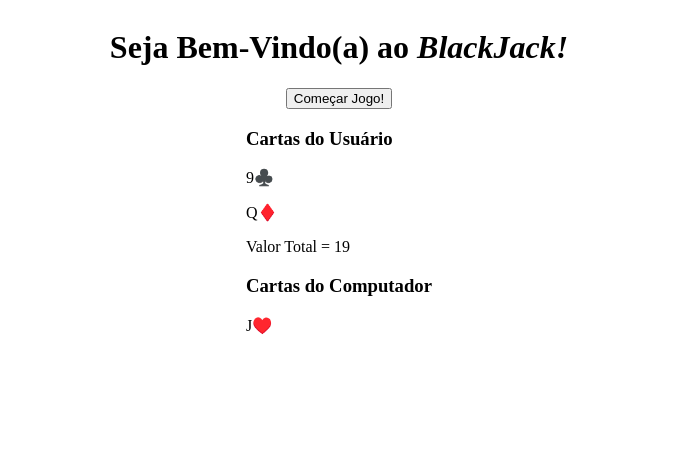
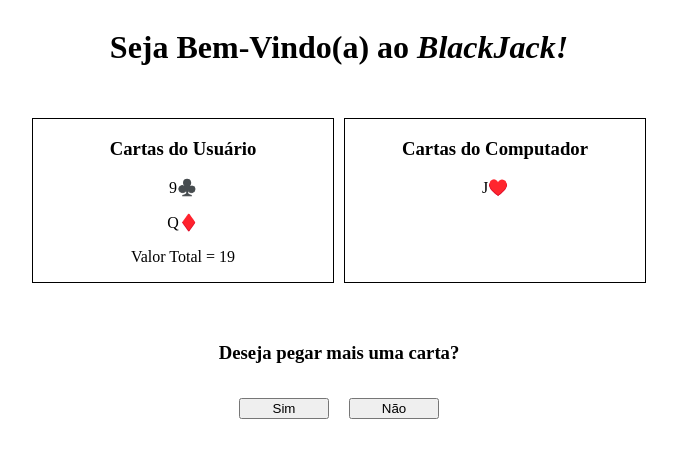
Before and after one commit to hugoaguiar87/BlackJack-emReact, a React (Create React App) app in the folder blackjack/: page / in a window 1280 px wide. Both pictures are taken after a click on the button "Começar Jogo!". Shown: the top 458 px of the page, without its empty margins (301-978 px from the left). Built offline with nearby package versions, Linux system fonts and the light colour scheme.

Commit message:
Renderização condicional ajustada

```diff
--- a/blackjack/src/App.js
+++ b/blackjack/src/App.js
@@ -3,6 +3,9 @@ import styled from 'styled-components'
 
 import comprarCarta from './Componentes/comprarCarta';
 import {ContainerPai} from './Componentes/styled'
+import {DivdasCartas} from './Componentes/styled'
+import {PagCartas} from './Componentes/styled'
+
 
 let primeiraCartaUsuario
 let segundaCartaUsuario
@@ -13,7 +16,8 @@ let segundaCartaComputador
 class App extends React.Component {
   state = {
     cartasUsuario: [],
-    cartasPC: []
+    cartasPC: [],
+    paginaRenderizada: "inicial"
   }
 
   sorteioDeCartas = () => {
@@ -33,9 +37,29 @@ class App extends React.Component {
 
    this.setState({
      cartasUsuario: [primeiraCartaUsuario, segundaCartaUsuario],
-     cartasPC: [primeiraCartaComputador, segundaCartaComputador]
+     cartasPC: [primeiraCartaComputador, segundaCartaComputador],
+     paginaRenderizada: "sorteioCartas"
    })
   }
+
+  paginaRenderizada = () => {
+    switch (this.state.paginaRenderizada){
+      case 'inicial':
+        return this.paginaInicial()
+      case 'sorteioCartas' :
+        return this.paginaCartasSorteadas()
+    }
+  }
+
+  paginaInicial = () => {
+    return(
+      <ContainerPai>
+
+        <button onClick={this.sorteioDeCartas}>Começar Jogo!</button>
+      </ContainerPai>
+    )
+  }
+
   paginaCartasSorteadas = () => {
     console.log("cu2", this.state.cartasUsuario)
     console.log("cpc2", this.state.cartasPC)
@@ -45,8 +69,8 @@ class App extends React.Component {
 
 
     return(
-      <div>
-        <div>
+      <PagCartas>
+        <DivdasCartas>
           <h3>Cartas do Usuário</h3>
           {this.state.cartasUsuario.map((iten)=>{
           return(
@@ -57,13 +81,21 @@ class App extends React.Component {
           )
           })}
           <p>Valor Total = {valorTotalUsuário}</p>
-        </div>
+        </DivdasCartas>
 
-        <div>
+        <DivdasCartas>
           <h3>Cartas do Computador</h3>
           { this.state.cartasPC.length > 0 && <p>{this.state.cartasPC[0].texto}</p> }
+        </DivdasCartas>
+
+        <div className="opcoes">
+          <h3>Deseja pegar mais uma carta?</h3>
+          <div>
+            <button>Sim</button>
+            <button>Não</button>
+          </div>
         </div>
-      </div>
+      </PagCartas>
     )
 
   }
@@ -73,9 +105,9 @@ class App extends React.Component {
         <div>
           <h1> Seja Bem-Vindo(a) ao <i>BlackJack!</i></h1>
         </div>
-        <button onClick={this.sorteioDeCartas}>Começar Jogo!</button>
+        {this.paginaRenderizada()}
 
-        {this.paginaCartasSorteadas()}
+
 
       </ContainerPai>
     );
--- a/blackjack/src/Componentes/styled.js
+++ b/blackjack/src/Componentes/styled.js
@@ -4,4 +4,35 @@ export const ContainerPai = styled.div`
   display: flex;
   flex-direction: column;
   align-items: center;
+  gap: 30px;
 `
+
+export const DivdasCartas = styled.div`
+    grid-row: 1/2;
+    border: 1px solid black;
+    width: 300px;
+    justify-content: center;
+    align-items: center;
+    text-align: center;
+`
+
+export const PagCartas = styled.div `
+    display: grid;
+    grid-template-rows: 1fr 1fr;
+    gap: 10px;
+
+    .opcoes{
+        grid-column: 1/3;
+        text-align: center;
+        display: flex;
+        flex-direction: column;
+        justify-content: center;
+        align-items: center;
+        gap: 5px;
+
+        button{
+            width: 90px;
+            margin: 10px;
+        }
+    }
+`
```
